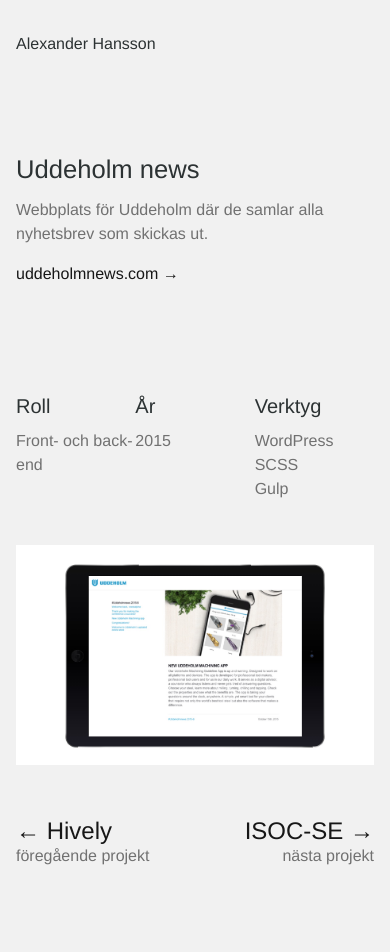
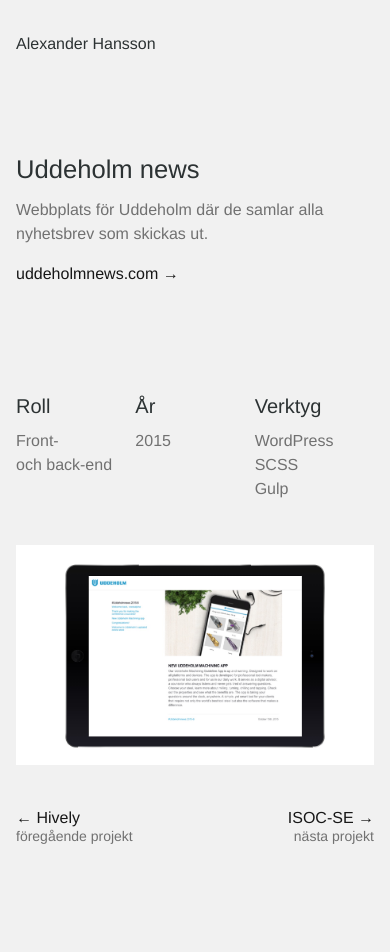
Before and after one commit to hejhansson/hnssn-jekyll, a Jekyll site: the page built from _posts/2015-01-01-uddeholm.md, in a window 390 px wide. Built offline with Jekyll 4.4.1, drawn with Linux system fonts in a browser that asks for light colours; some web fonts are replaced; after the commit the page ends 928 px from its top, so only the background shows below that.

Commit message:
Form nästa/föregående projekt

```diff
--- a/_layouts/post.html
+++ b/_layouts/post.html
@@ -63,10 +63,7 @@
     <img src="{{page.image4}}" alt="{{page.title}}">
   {% endif %}
 
-
-  <!-- <a href="/#portfolio">← Tillbaka</a> -->
-
-  <div class="PageNavigation">
+  <div class="post_navigation">
   {% if page.previous.url %}
     <h2 class="right inline-block"><a class="prev" href="{{page.previous.url}}">{{page.previous.title}} →<small class="block h4 gray right-align">nästa projekt</small></a></h2>
   {% endif %}
--- a/_posts/2015-01-01-uddeholm.md
+++ b/_posts/2015-01-01-uddeholm.md
@@ -7,7 +7,7 @@
 klient: Uddeholm
 image: /images/uddeholm.jpg
 link: http://uddeholmnews.com
-roll: Front- och back-end
+roll: Front-<br>och back-end
 year: 2015
 tools: WordPress<br>SCSS<br>Gulp
 ---
--- a/_sass/_base.scss
+++ b/_sass/_base.scss
@@ -402,3 +402,14 @@
     }
   }
 }
+
+.post_navigation {
+  @media (max-width: 900px) {
+    h2 {
+      font-size: 16px;
+    }
+    small {
+      font-size: 14px;
+    }
+  }
+}
--- a/index.html
+++ b/index.html
@@ -32,10 +32,6 @@
       <p>
       Jag jobbar gärna med de senaste verktygen och väljer det och programmeringspråk efter vad jag anser vara det bästa och mest effektiva för varje enskilt projekt. Idag jobbar jag gärna med WordPress och Meteor.js.
       </p>
-
-      <!-- <p>
-        <small>Är du intresserad av att se mitt cv kan du göra det <a class="link" href="{{site.url}}/cv/">här</a></small>
-      </p> -->
 
     </div>
   </div>
```
